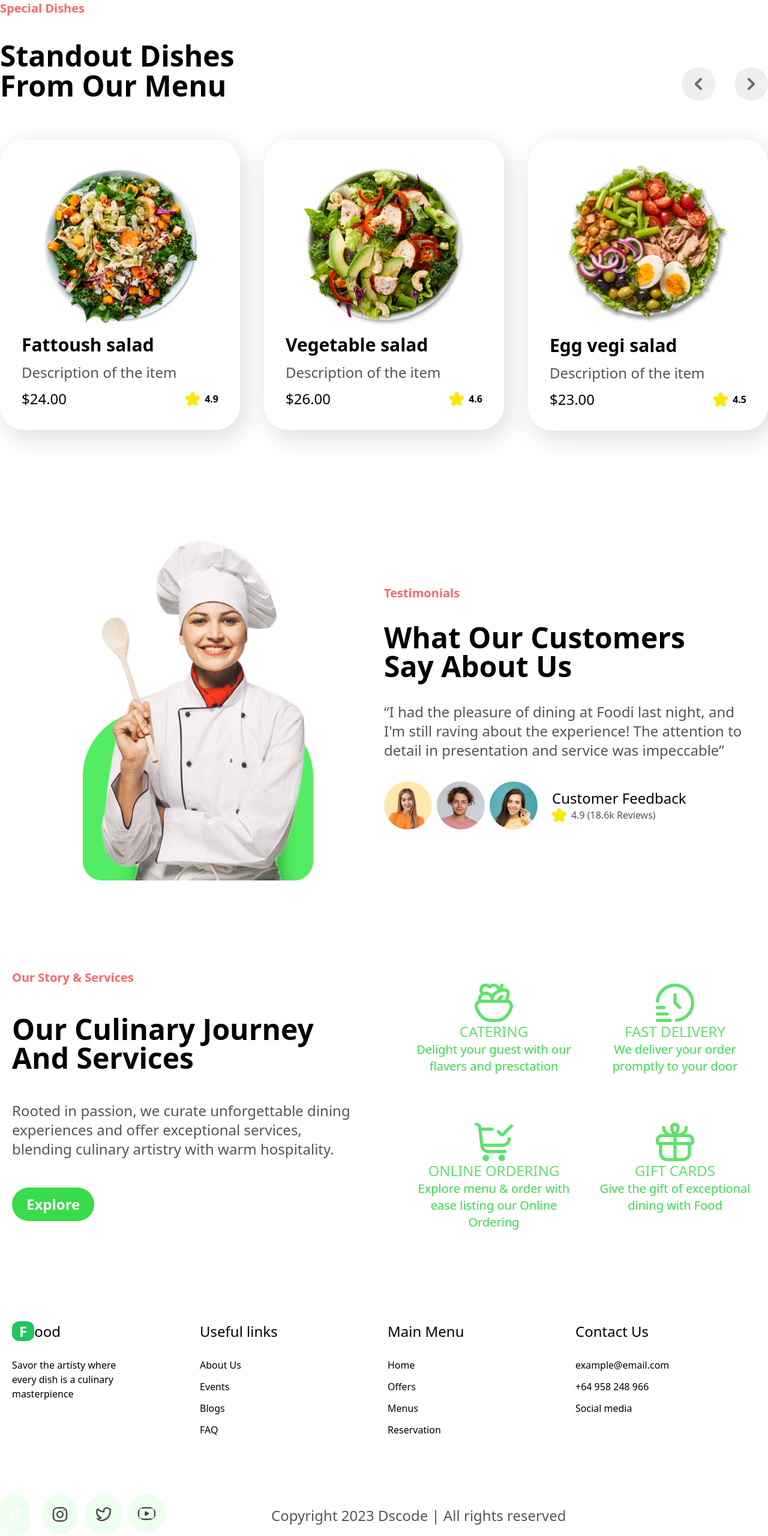
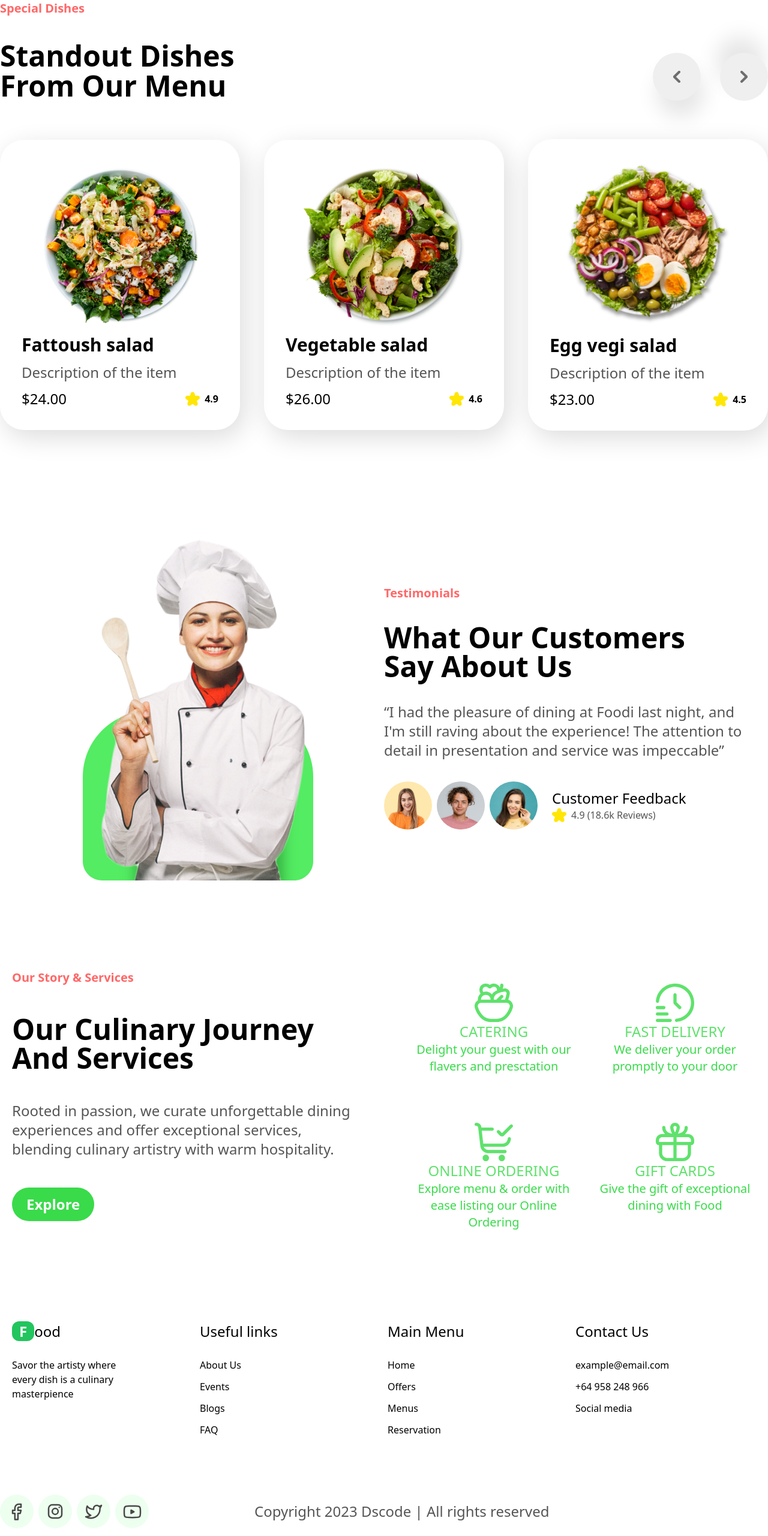
Before and after one commit to shohjahon-asqarov/food-it-start, a React (Vite) app: page / in a window 1280 px wide. Shown: the whole page at 60% size. Built offline with nearby package versions, Linux system fonts and the light colour scheme.

Commit message:
add transition

```diff
--- a/src/components/Footer.jsx
+++ b/src/components/Footer.jsx
@@ -56,10 +56,18 @@ const Footer = () => {
                 {/* cta */}
                 <div className='flex items-center mt-24 space-x-44 '>
                     <div className='grid grid-cols-4 lg:grid-cols-4 gap-2'>
-                        <img className='rounded-full bg-[#EDFFEF] py-3 md:py-5 hover:bg-green-300 cursor-pointer px-2 md:px-4' src={Facebook} alt="img" />
-                        <img className='rounded-full bg-[#EDFFEF] py-3 md:py-5 hover:bg-green-300 cursor-pointer px-2 md:px-4' src={Instagram} alt="img" />
-                        <img className='rounded-full bg-[#EDFFEF] py-3 md:py-5 hover:bg-green-300 cursor-pointer px-2 md:px-4' src={Twich} alt="img" />
-                        <img className='rounded-full bg-[#EDFFEF] py-3 md:py-5 hover:bg-green-300 cursor-pointer px-2 md:px-4' src={YouTube} alt="img" />
+                        <a className='icon-btn-sm' href="#">
+                            <img src={Facebook} alt="img" />
+                        </a>
+                        <a className='icon-btn-sm' href="#">
+                            <img src={Instagram} alt="img" />
+                        </a>
+                        <a className='icon-btn-sm' href="#">
+                            <img src={Twich} alt="img" />
+                        </a>
+                        <a className='icon-btn-sm' href="#">
+                            <img src={YouTube} alt="img" />
+                        </a>
                     </div>
                     <div>
                         <p className='text-grey-200 hidden md:block lg:block'>Copyright 2023 Dscode | All rights reserved</p>
--- a/src/components/SpecialDishes.jsx
+++ b/src/components/SpecialDishes.jsx
@@ -37,8 +37,8 @@ const SpecialDishes = () => {
                         <h2 className='leading-[50px]'>Standout Dishes <br /> From Our Menu</h2>
                     </div>
                     <div className='flex space-x-8 items-end'>
-                        <button className='icon-btn-sm'><img src={Left} alt="arrow_left" /></button>
-                        <button className='icon-btn-sm rotate-180'><img src={Left} alt="arrow_left" /></button>
+                        <button className='icon-btn-md'><img src={Left} alt="arrow_left" /></button>
+                        <button className='icon-btn-md rotate-180'><img src={Left} alt="arrow_left" /></button>
                     </div>
                 </div>
                 <ul className='grid grid-cols-3 gap-10 items-center mt-16'>
--- a/src/index.css
+++ b/src/index.css
@@ -36,7 +36,10 @@ html {
   }
 
   button {
-    @apply rounded-full
+    @apply rounded-full ;
+  }
+  a {
+@apply transition-all duration-300;
   }
 }
 
@@ -47,11 +50,11 @@ html {
   }
 
   .icon-btn-sm {
-    @apply w-14 h-14 bg-grey-100 hover:bg-green-300 text-[#EDFFEF] flex justify-center items-center;
+    @apply w-14 h-14 hover:bg-green-300 bg-[#EDFFEF] flex justify-center items-center rounded-full;
   }
 
   .icon-btn-md {
-    @apply w-20 h-20 bg-white flex justify-center items-center shadow-btn;
+    @apply w-20 h-20 bg-grey-100 hover:bg-green-300 flex justify-center items-center shadow-btn;
   }
 }
 
```
Also changed, not shown: src/assets/icon/Facebook.svg.
